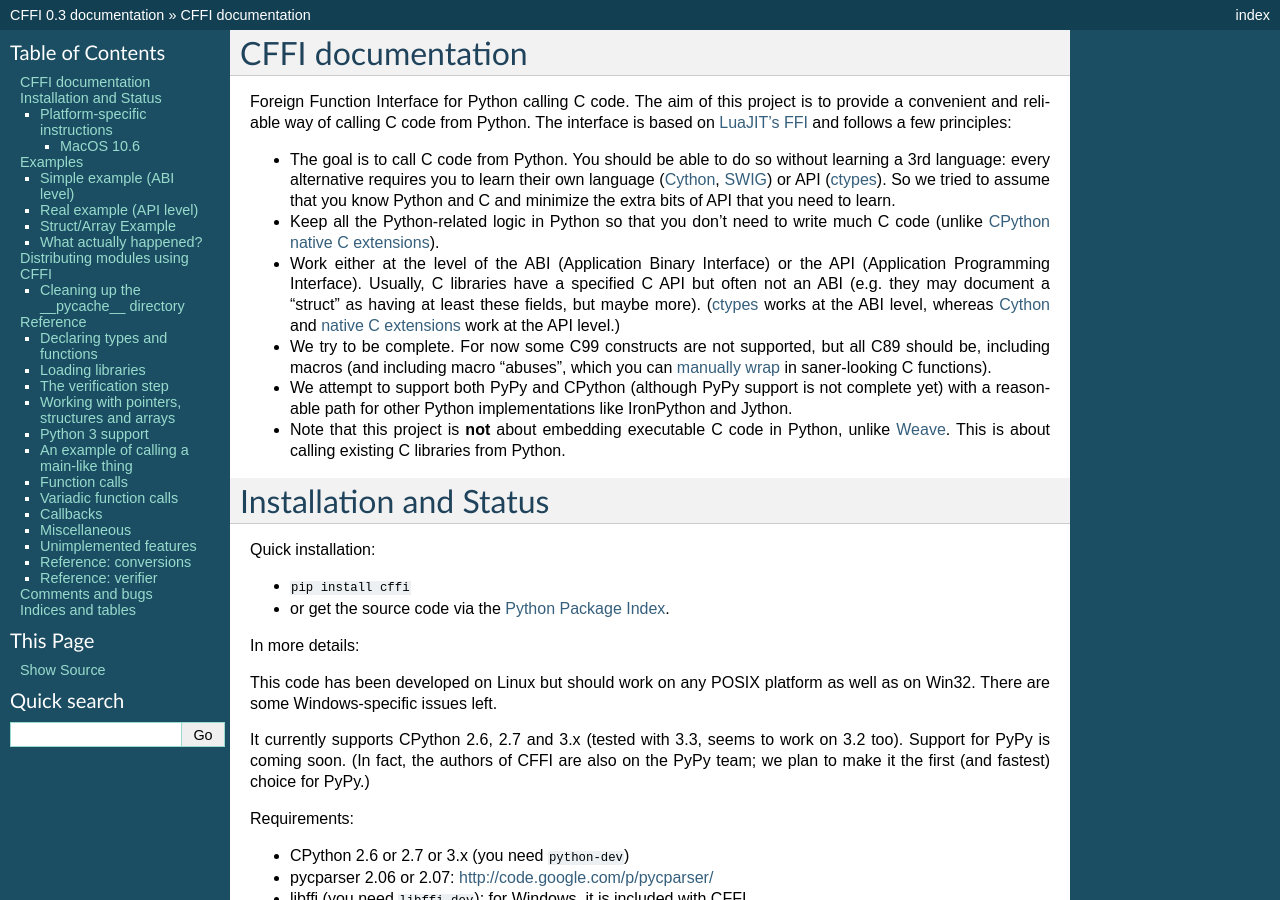
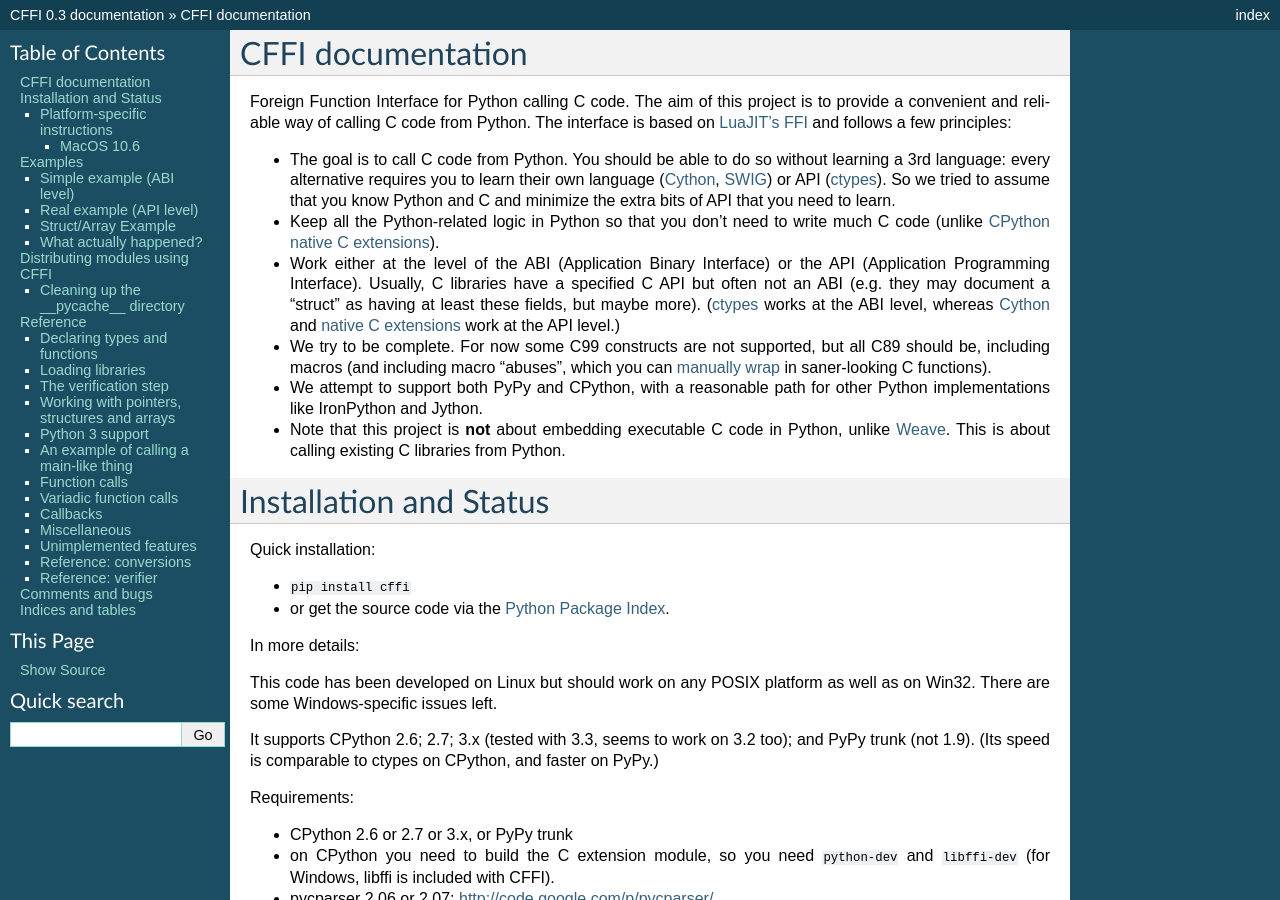
Before and after one commit to tharvik/cffi, a Sphinx documentation site: the page built from doc/source/index.rst, in a window 1280 px wide and 900 px high. Built offline with Sphinx 7.4.7, drawn with Linux system fonts in a browser that asks for light colours; some of the changed text lies outside the part shown.

Commit message:
Update the doc to mention that it also mostly works on PyPy.

```diff
--- a/doc/source/index.rst
+++ b/doc/source/index.rst
@@ -28,9 +28,8 @@
   but all C89 should be, including macros (and including macro "abuses",
   which you can `manually wrap`_ in saner-looking C functions).
 
-* We attempt to support both PyPy and CPython (although PyPy support is not
-  complete yet) with a reasonable path for other Python implementations like
-  IronPython and Jython.
+* We attempt to support both PyPy and CPython, with a reasonable path
+  for other Python implementations like IronPython and Jython.
 
 * Note that this project is **not** about embedding executable C code in
   Python, unlike `Weave`_.  This is about calling existing C libraries
@@ -63,19 +62,19 @@
 platform as well as on Win32.  There are some Windows-specific issues
 left.
 
-It currently supports CPython 2.6, 2.7 and 3.x (tested with 3.3,
-seems to work on 3.2 too).
-Support for PyPy is coming soon.  (In fact, the authors of
-CFFI are also on the PyPy team; we plan to make it the first (and
-fastest) choice for PyPy.)
+It supports CPython 2.6; 2.7; 3.x (tested with 3.3, seems to work on 3.2
+too); and PyPy trunk (not 1.9).  (Its speed is comparable to ctypes on
+CPython, and faster on PyPy.)
 
 Requirements:
 
-* CPython 2.6 or 2.7 or 3.x (you need ``python-dev``)
+* CPython 2.6 or 2.7 or 3.x, or PyPy trunk
+
+* on CPython you need to build the C extension module, so you need
+  ``python-dev`` and ``libffi-dev`` (for Windows, libffi is included
+  with CFFI).
 
 * pycparser 2.06 or 2.07: http://code.google.com/p/pycparser/
-
-* libffi (you need ``libffi-dev``); for Windows, it is included with CFFI.
 
 * a C compiler is required to use CFFI during development, but not to run
   correctly-installed programs that use CFFI.
```
